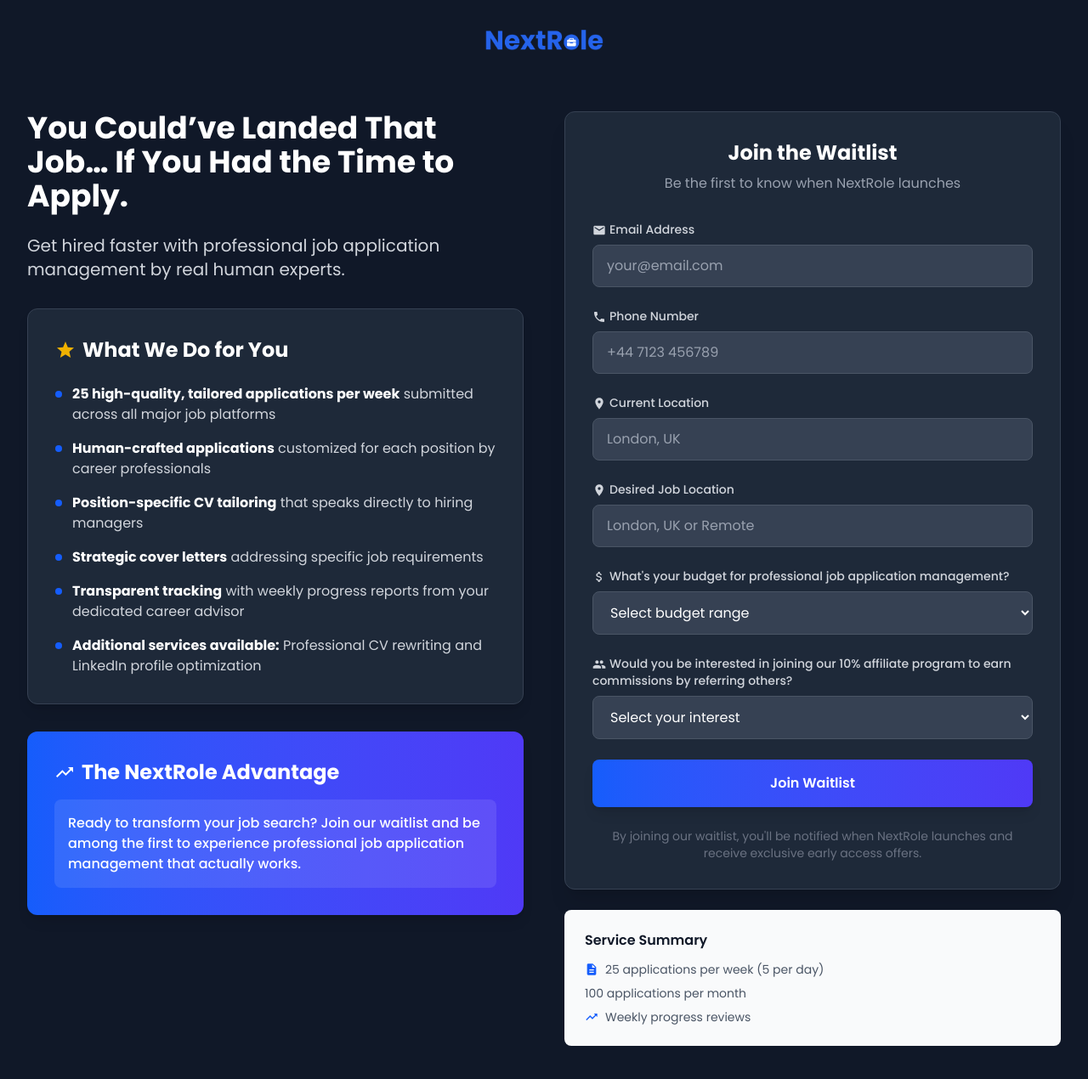
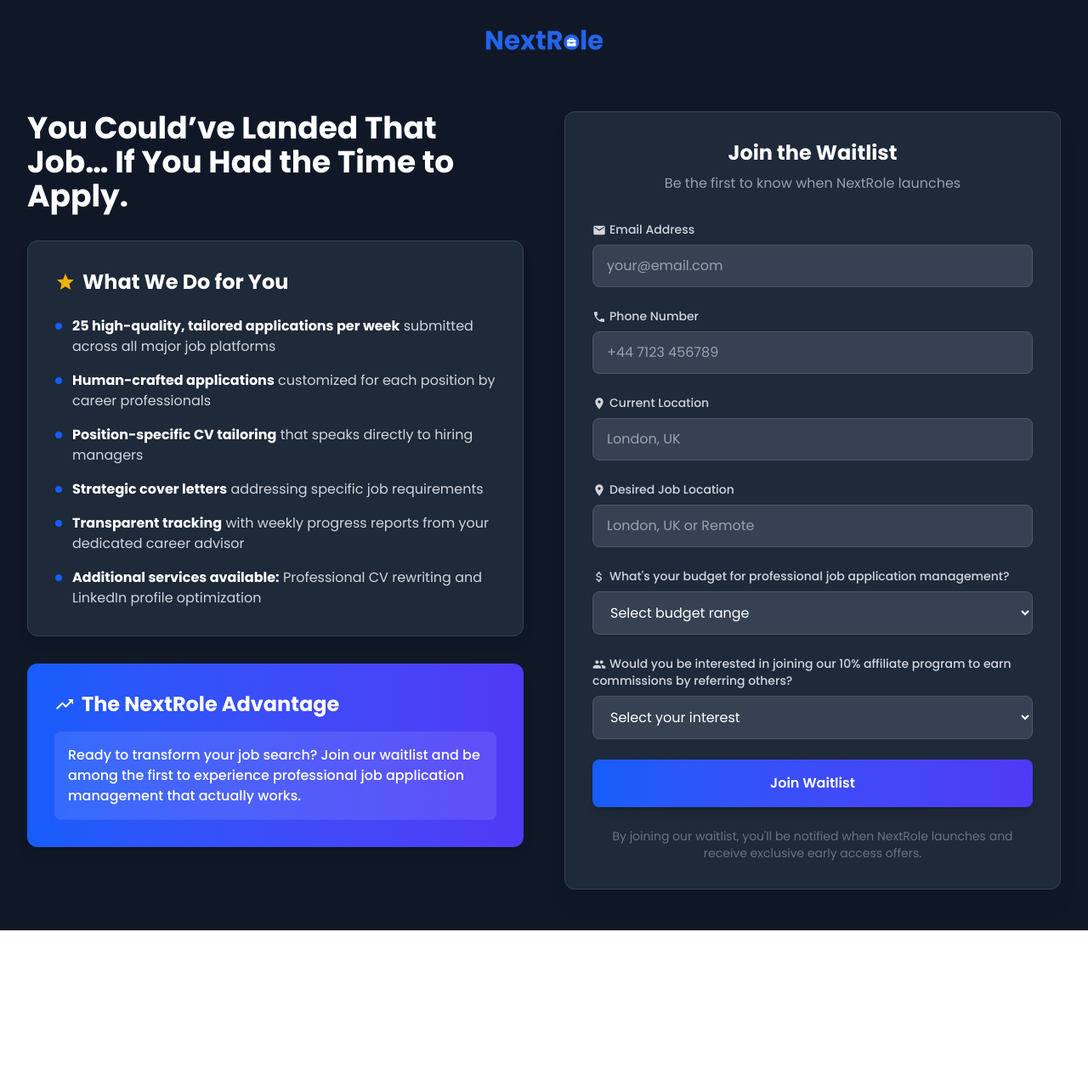
Before and after one commit to aayodejii/jobhire-pro, a Next.js app: page / in a window 1280 px wide. Shown: the top 1270 px of the page at 85% size. After the commit the page ends 1095 px from the top, so only its background shows below. Built offline with nearby package versions, Linux system fonts and the light colour scheme; no server answers.

Commit message:
new updates

```diff
--- a/app/page.tsx
+++ b/app/page.tsx
@@ -115,10 +115,10 @@
                 You Could’ve Landed That Job… If You Had the Time to Apply.
                 {/* Stop Wasting Hours on Job Applications */}
               </h2>
-              <p className="text-xl text-gray-300 mb-8">
+              {/* <p className="text-xl text-gray-300 mb-8">
                 Get hired faster with professional job application management by
                 real human experts.
-              </p>
+              </p> */}
               {/* <div className="bg-gray-800 rounded-xl p-6 shadow-lg border border-gray-700">
                 <p className="text-gray-300 leading-relaxed">
                   While you're spending 20+ hours a week crafting applications
@@ -406,7 +406,7 @@
             </div>
 
             {/* Service Summary */}
-            <div className="mt-6 bg-gray-50 rounded-lg p-6">
+            {/* <div className="mt-6 bg-gray-50 rounded-lg p-6">
               <h4 className="font-semibold text-gray-900 mb-3">
                 Service Summary
               </h4>
@@ -416,7 +416,7 @@
                   <span>25 applications per week (5 per day)</span>
                 </div>
                 <div className="flex items-center space-x-2">
-                  {/* <MdGpsFixed className="w-4 h-4 text-blue-600" /> */}
+                  <MdGpsFixed className="w-4 h-4 text-blue-600" />
                   <span>100 applications per month</span>
                 </div>
                 <div className="flex items-center space-x-2">
@@ -424,7 +424,7 @@
                   <span>Weekly progress reviews</span>
                 </div>
               </div>
-            </div>
+            </div> */}
           </div>
         </div>
       </main>
```
